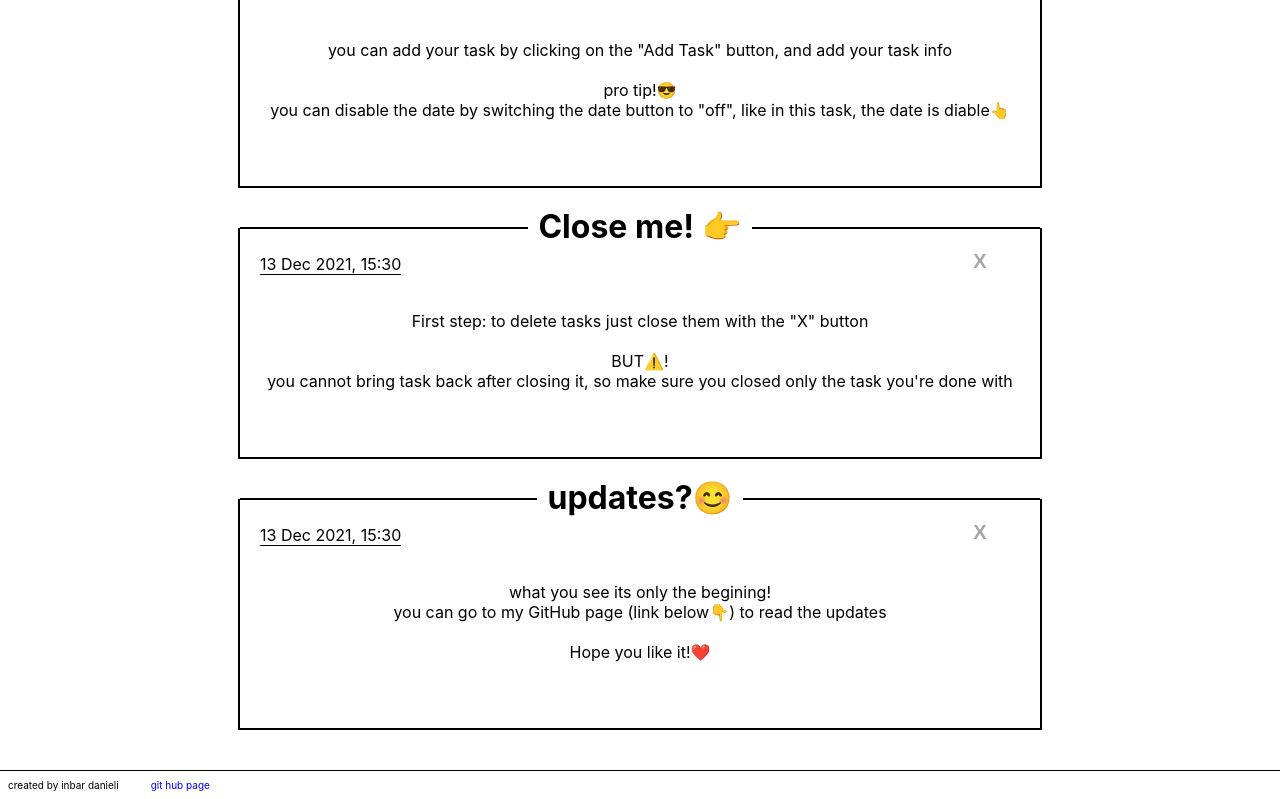
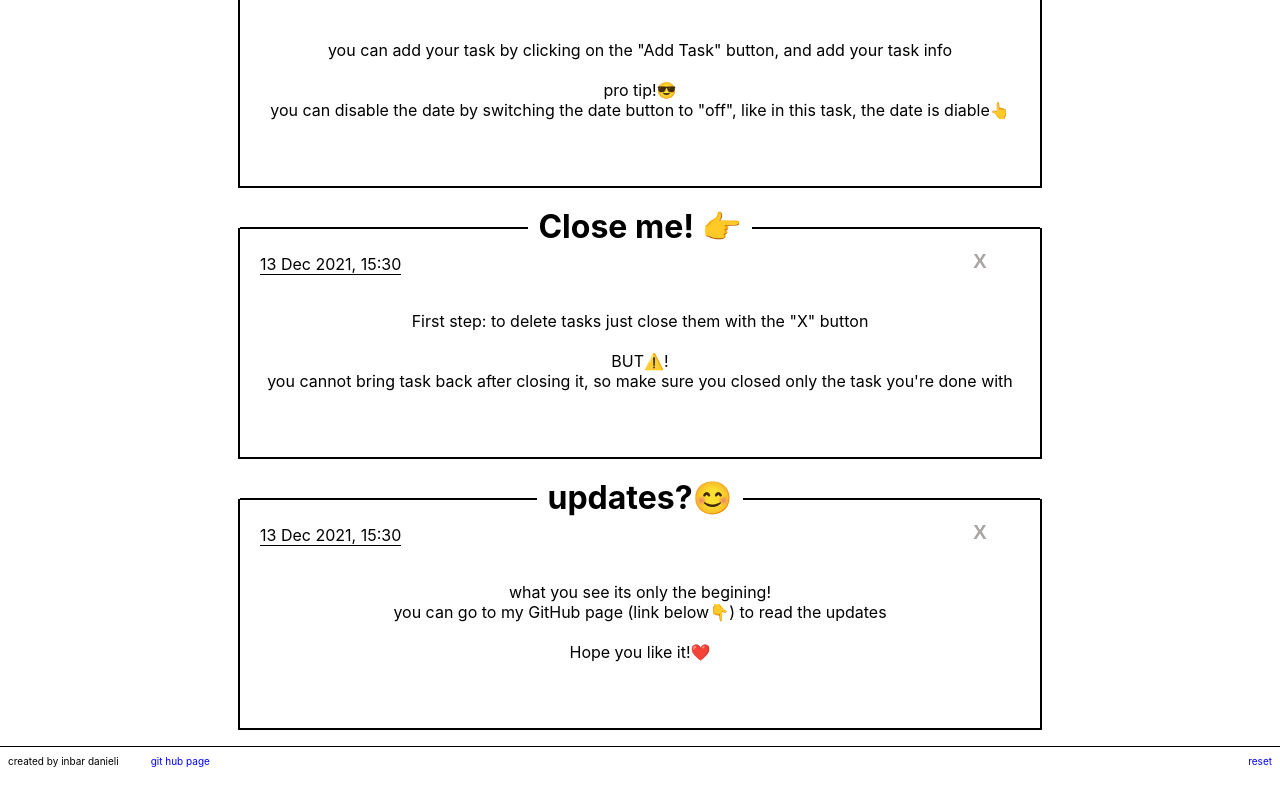
Before and after one commit to InbarDanieli/tasks-manager, a React (Create React App) app: page / in a window 1280 px wide. Shown: the part 409-1208 px from the top of the page. After the commit the page ends 1184 px from the top, so only its background shows below. Built offline with nearby package versions, Linux system fonts and the light colour scheme.

Commit message:
Added reset button

```diff
--- a/src/App.css
+++ b/src/App.css
@@ -1,19 +1,38 @@
+body{
+  height: 100%;
+}
+
 .App {
   text-align: center;
+  height: 100vh;
+  display: flex;
+  flex-direction: column;
 }
 
 .footer {
-  font-size: 10px;
-  margin-top: 40px;
+  margin-bottom: 0;
+  margin-top: auto;
   border-top: 1px solid black;
   display: flex;
   gap: 32px;
   justify-content: flex-start;
   align-items: center;
   padding: 8px;
+  font-size: 10px;
 }
 
 .footer a {
   color: blue;
   text-decoration: none;
 }
+
+.footer button {
+  background: none;
+  border: none;
+  color: blue;
+  font-family: inherit;
+  font-size: inherit;
+  padding: 0;
+  float: right;
+  margin-left: auto;
+}
--- a/src/App.js
+++ b/src/App.js
@@ -63,6 +63,15 @@ function App() {
     setLSitems(taskarr.filter((task, index) => index !== Delindex))
   }
 
+  function ResetApp(){
+    if(window.confirm("WARNING! \n this will delete all your changes"))
+    {
+    localStorage.clear();
+    window.location.reload();
+    }
+    else {return}
+  }
+
   return (
     <div className="App">
       <ButtonPopup fullitem={(task) => { setLSitems(taskarr.concat(task)) }} />
@@ -71,6 +80,7 @@ function App() {
       <div className='footer'>
       <span>created by inbar danieli </span>
       <a rel="noreferrer"href='https://github.com/InbarDanieli/tasks-manager' target="_blank">git hub page</a>
+      <button onClick={ResetApp}>reset</button>
       </div>
 
     </div>
```
